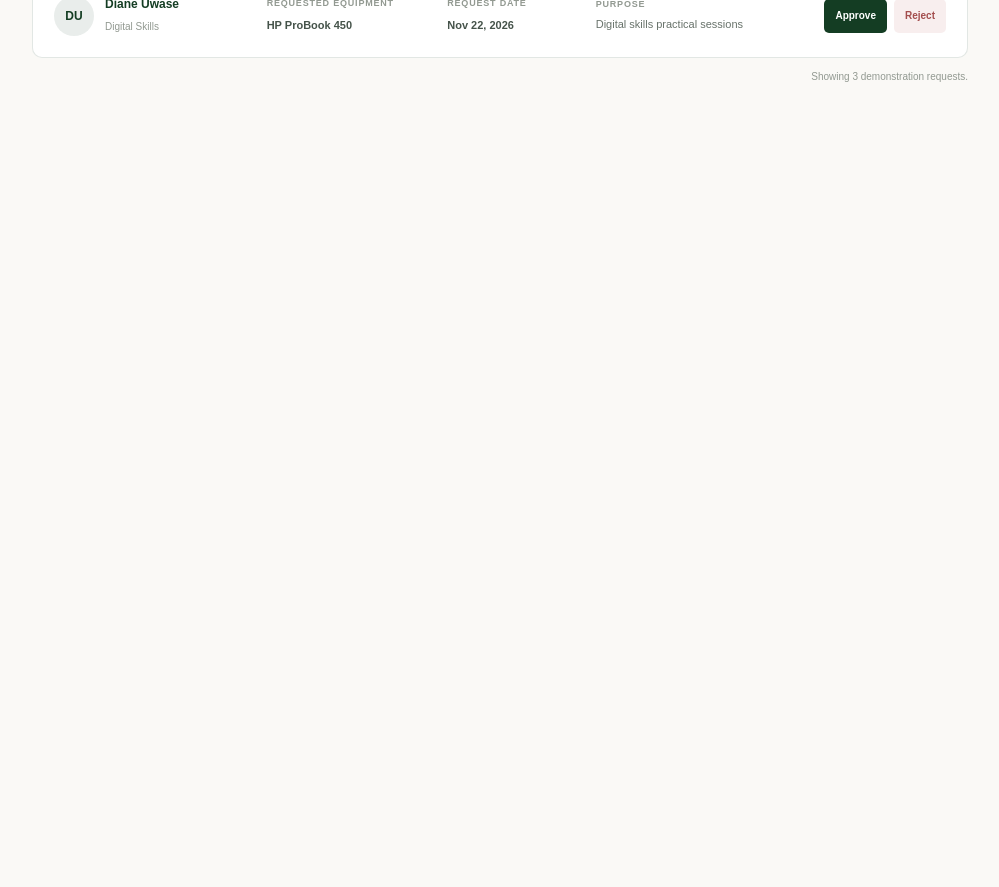
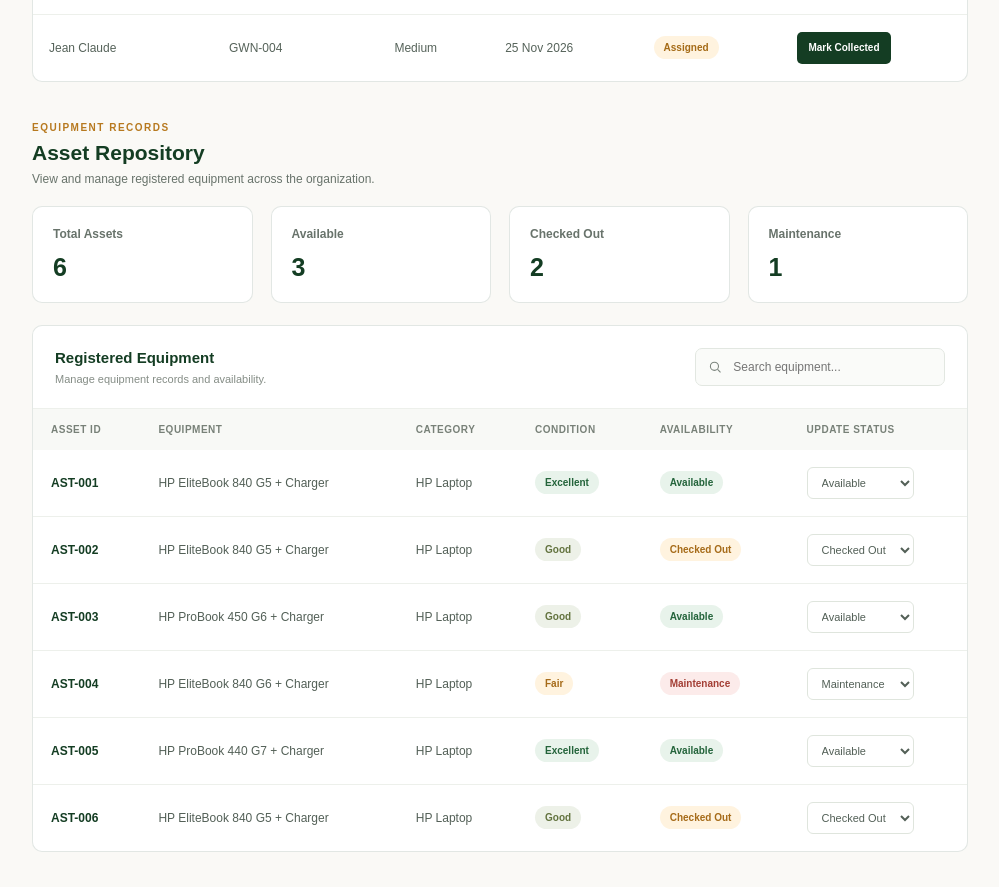
Before and after one commit to SheCanCODE-Capstone-Projects/Campus-Equipment-Booking-and-Checkout-frontend, a React (Vite) app: page / in a window 1280 px wide. Shown: the part 7460-8347 px from the top of the page, without its empty margins (270-1269 px from the left). Before the commit the page ends 7617 px from the top, so only its background shows below. Built offline with nearby package versions, Linux system fonts and the light colour scheme.

Commit message:
add staff asset repository section

```diff
--- /dev/null
+++ b/src/components/AssetRepository.jsx
@@ -0,0 +1,204 @@
+import { useState } from 'react'
+
+const initialAssets = [
+  {
+    id: 1,
+    assetId: 'AST-001',
+    name: 'HP EliteBook 840 G5 + Charger',
+    category: 'HP Laptop',
+    condition: 'Excellent',
+    status: 'Available',
+  },
+  {
+    id: 2,
+    assetId: 'AST-002',
+    name: 'HP EliteBook 840 G5 + Charger',
+    category: 'HP Laptop',
+    condition: 'Good',
+    status: 'Checked Out',
+  },
+  {
+    id: 3,
+    assetId: 'AST-003',
+    name: 'HP ProBook 450 G6 + Charger',
+    category: 'HP Laptop',
+    condition: 'Good',
+    status: 'Available',
+  },
+  {
+    id: 4,
+    assetId: 'AST-004',
+    name: 'HP EliteBook 840 G6 + Charger',
+    category: 'HP Laptop',
+    condition: 'Fair',
+    status: 'Maintenance',
+  },
+  {
+    id: 5,
+    assetId: 'AST-005',
+    name: 'HP ProBook 440 G7 + Charger',
+    category: 'HP Laptop',
+    condition: 'Excellent',
+    status: 'Available',
+  },
+  {
+    id: 6,
+    assetId: 'AST-006',
+    name: 'HP EliteBook 840 G5 + Charger',
+    category: 'HP Laptop',
+    condition: 'Good',
+    status: 'Checked Out',
+  },
+]
+export default function AssetRepository() {
+  const [assets, setAssets] = useState(initialAssets)
+  const [search, setSearch] = useState('')
+
+  const updateStatus = (id, newStatus) => {
+    setAssets((currentAssets) =>
+      currentAssets.map((asset) =>
+        asset.id === id ? { ...asset, status: newStatus } : asset
+      )
+    )
+  }
+
+  const filteredAssets = assets.filter((asset) =>
+    `${asset.assetId} ${asset.name} ${asset.category}`
+      .toLowerCase()
+      .includes(search.toLowerCase())
+  )
+
+  const available = assets.filter(
+    (asset) => asset.status === 'Available'
+  ).length
+
+  const checkedOut = assets.filter(
+    (asset) => asset.status === 'Checked Out'
+  ).length
+
+  const maintenance = assets.filter(
+    (asset) => asset.status === 'Maintenance'
+  ).length
+
+  return (
+    <section className="staff-asset-section" id="asset-repository">
+      <div className="staff-section-heading">
+        <div>
+          <p className="staff-eyebrow">EQUIPMENT RECORDS</p>
+          <h2>Asset Repository</h2>
+          <span>
+            View and manage registered equipment across the organization.
+          </span>
+        </div>
+      </div>
+
+      <div className="staff-asset-summary">
+        <article>
+          <span>Total Assets</span>
+          <strong>{assets.length}</strong>
+        </article>
+
+        <article>
+          <span>Available</span>
+          <strong>{available}</strong>
+        </article>
+
+        <article>
+          <span>Checked Out</span>
+          <strong>{checkedOut}</strong>
+        </article>
+
+        <article>
+          <span>Maintenance</span>
+          <strong>{maintenance}</strong>
+        </article>
+      </div>
+
+      <div className="staff-asset-container">
+        <div className="staff-asset-toolbar">
+          <div>
+            <h3>Registered Equipment</h3>
+            <p>Manage equipment records and availability.</p>
+          </div>
+
+          <div className="staff-asset-search">
+            <svg viewBox="0 0 24 24" aria-hidden="true">
+              <circle cx="10.8" cy="10.8" r="6.8" />
+              <path d="m16 16 5 5" />
+            </svg>
+
+            <input
+              type="search"
+              placeholder="Search equipment..."
+              value={search}
+              onChange={(event) => setSearch(event.target.value)}
+            />
+          </div>
+        </div>
+
+        <div className="staff-asset-table-wrapper">
+          <table className="staff-asset-table">
+            <thead>
+              <tr>
+                <th>Asset ID</th>
+                <th>Equipment</th>
+                <th>Category</th>
+                <th>Condition</th>
+                <th>Availability</th>
+                <th>Update Status</th>
+              </tr>
+            </thead>
+
+            <tbody>
+              {filteredAssets.map((asset) => (
+                <tr key={asset.id}>
+                  <td className="staff-asset-id">{asset.assetId}</td>
+                  <td>{asset.name}</td>
+                  <td>{asset.category}</td>
+                  <td>
+                    <span
+                      className={`staff-asset-condition ${asset.condition.toLowerCase()}`}
+                    >
+                      {asset.condition}
+                    </span>
+                  </td>
+                  <td>
+                    <span
+                      className={`staff-asset-status ${asset.status
+                        .toLowerCase()
+                        .replace(' ', '-')}`}
+                    >
+                      {asset.status}
+                    </span>
+                  </td>
+                  <td>
+                    <select
+                      className="staff-asset-select"
+                      value={asset.status}
+                      onChange={(event) =>
+                        updateStatus(asset.id, event.target.value)
+                      }
+                      aria-label={`Update status for ${asset.name}`}
+                    >
+                      <option value="Available">Available</option>
+                      <option value="Checked Out">Checked Out</option>
+                      <option value="Maintenance">Maintenance</option>
+                    </select>
+                  </td>
+                </tr>
+              ))}
+
+              {filteredAssets.length === 0 && (
+                <tr>
+                  <td colSpan="6" className="staff-asset-empty">
+                    No equipment records found.
+                  </td>
+                </tr>
+              )}
+            </tbody>
+          </table>
+        </div>
+      </div>
+    </section>
+  )
+}
--- a/src/pages/Admin/StaffDashboard.jsx
+++ b/src/pages/Admin/StaffDashboard.jsx
@@ -1,10 +1,11 @@
-
 import StaffSidebar from '../../components/StaffSidebar'
 import InventoryOverview from '../../components/InventoryOverview'
 import EquipmentAvailability from '../../components/EquipmentAvailability'
 import EquipmentApprovals from '../../components/EquipmentApprovals'
+import GownLogistics from '../../components/GownLogistics'
+import AssetRepository from '../../components/AssetRepository'
 import '../../styles/staff.css'
-import GownLogistics from '../../components/GownLogistics'
+
 export default function StaffDashboard() {
   return (
     <div className="staff-layout">
@@ -44,10 +45,10 @@ export default function StaffDashboard() {
         </section>
 
         <InventoryOverview />
-
         <EquipmentAvailability />
-         <GownLogistics />
         <EquipmentApprovals />
+        <GownLogistics />
+        <AssetRepository />
       </main>
     </div>
   )
--- a/src/styles/staff.css
+++ b/src/styles/staff.css
@@ -737,3 +737,223 @@
     grid-template-columns: 1fr;
   }
 }
+/* Asset Repository */
+.staff-asset-section {
+  margin-top: 38px;
+}
+
+.staff-asset-summary {
+  display: grid;
+  grid-template-columns: repeat(4, 1fr);
+  gap: 18px;
+  margin-bottom: 22px;
+}
+
+.staff-asset-summary article {
+  display: flex;
+  flex-direction: column;
+  gap: 12px;
+  padding: 20px;
+  background: #ffffff;
+  border: 1px solid rgba(20, 61, 35, 0.12);
+  border-radius: 10px;
+}
+
+.staff-asset-summary article span {
+  color: #68736b;
+  font-size: 12px;
+  font-weight: 600;
+}
+
+.staff-asset-summary article strong {
+  color: var(--forest-green);
+  font-size: 25px;
+  font-weight: 700;
+}
+
+.staff-asset-container {
+  overflow: hidden;
+  background: #ffffff;
+  border: 1px solid rgba(20, 61, 35, 0.12);
+  border-radius: 10px;
+}
+
+.staff-asset-toolbar {
+  display: flex;
+  align-items: center;
+  justify-content: space-between;
+  gap: 20px;
+  padding: 22px;
+  border-bottom: 1px solid #edf0eb;
+}
+
+.staff-asset-toolbar h3 {
+  margin: 0 0 7px;
+  color: var(--forest-green);
+  font-size: 15px;
+  font-weight: 700;
+}
+
+.staff-asset-toolbar p {
+  margin: 0;
+  color: #858d86;
+  font-size: 11px;
+}
+
+.staff-asset-search {
+  display: flex;
+  align-items: center;
+  gap: 9px;
+  width: 250px;
+  padding: 10px 12px;
+  border: 1px solid #e2e7e1;
+  border-radius: 7px;
+  background: #fafbf9;
+}
+
+.staff-asset-search svg {
+  width: 16px;
+  height: 16px;
+  fill: none;
+  stroke: #7b847d;
+  stroke-width: 1.8;
+}
+
+.staff-asset-search input {
+  width: 100%;
+  border: none;
+  outline: none;
+  background: transparent;
+  color: #344238;
+  font-family: inherit;
+  font-size: 12px;
+}
+
+.staff-asset-table-wrapper {
+  width: 100%;
+  overflow-x: auto;
+}
+
+.staff-asset-table {
+  width: 100%;
+  border-collapse: collapse;
+  text-align: left;
+}
+
+.staff-asset-table th {
+  padding: 15px 18px;
+  background: #f8f9f6;
+  color: #788178;
+  font-size: 10px;
+  font-weight: 700;
+  text-transform: uppercase;
+  letter-spacing: 0.5px;
+  white-space: nowrap;
+}
+
+.staff-asset-table td {
+  padding: 17px 18px;
+  border-bottom: 1px solid #edf0eb;
+  color: #536057;
+  font-size: 12px;
+  white-space: nowrap;
+}
+
+.staff-asset-table tbody tr:last-child td {
+  border-bottom: none;
+}
+
+.staff-asset-id {
+  color: var(--forest-green) !important;
+  font-weight: 700;
+}
+
+.staff-asset-condition,
+.staff-asset-status {
+  display: inline-flex;
+  align-items: center;
+  padding: 6px 10px;
+  border-radius: 20px;
+  font-size: 10px;
+  font-weight: 600;
+}
+
+.staff-asset-condition.excellent {
+  background: #e8f3eb;
+  color: #24643b;
+}
+
+.staff-asset-condition.good {
+  background: #edf1e8;
+  color: #63733f;
+}
+
+.staff-asset-condition.fair {
+  background: #fff3df;
+  color: #a66b19;
+}
+
+.staff-asset-status.available {
+  background: #e8f3eb;
+  color: #24643b;
+}
+
+.staff-asset-status.checked-out {
+  background: #fff3df;
+  color: #a66b19;
+}
+
+.staff-asset-status.maintenance {
+  background: #fcebea;
+  color: #a33e35;
+}
+
+.staff-asset-select {
+  padding: 8px 10px;
+  border: 1px solid #dfe5dd;
+  border-radius: 6px;
+  outline: none;
+  background: #ffffff;
+  color: #536057;
+  font-family: inherit;
+  font-size: 11px;
+  cursor: pointer;
+}
+
+.staff-asset-select:focus,
+.staff-asset-search:focus-within {
+  border-color: var(--forest-green);
+  box-shadow: 0 0 0 2px rgba(20, 61, 35, 0.08);
+}
+
+.staff-asset-empty {
+  padding: 30px !important;
+  color: #929991 !important;
+  text-align: center;
+}
+
+@media (max-width: 900px) {
+  .staff-asset-summary {
+    grid-template-columns: repeat(2, 1fr);
+  }
+}
+
+@media (max-width: 600px) {
+  .staff-asset-toolbar {
+    align-items: stretch;
+    flex-direction: column;
+  }
+
+  .staff-asset-search {
+    width: 100%;
+    box-sizing: border-box;
+  }
+
+  .staff-asset-summary {
+    gap: 12px;
+  }
+
+  .staff-asset-summary article {
+    padding: 15px;
+  }
+}
```
